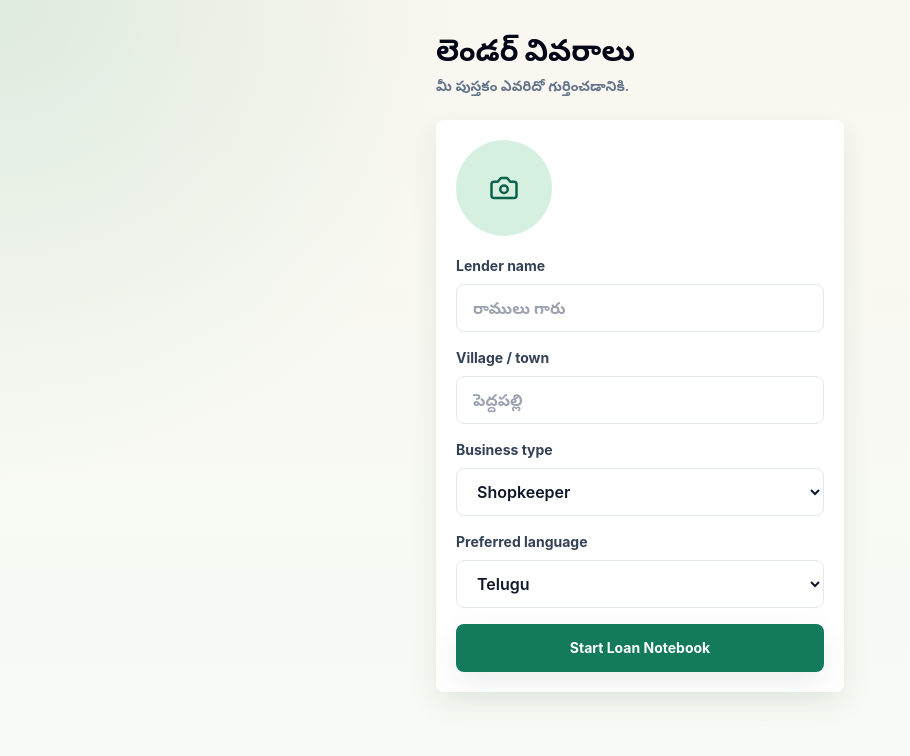
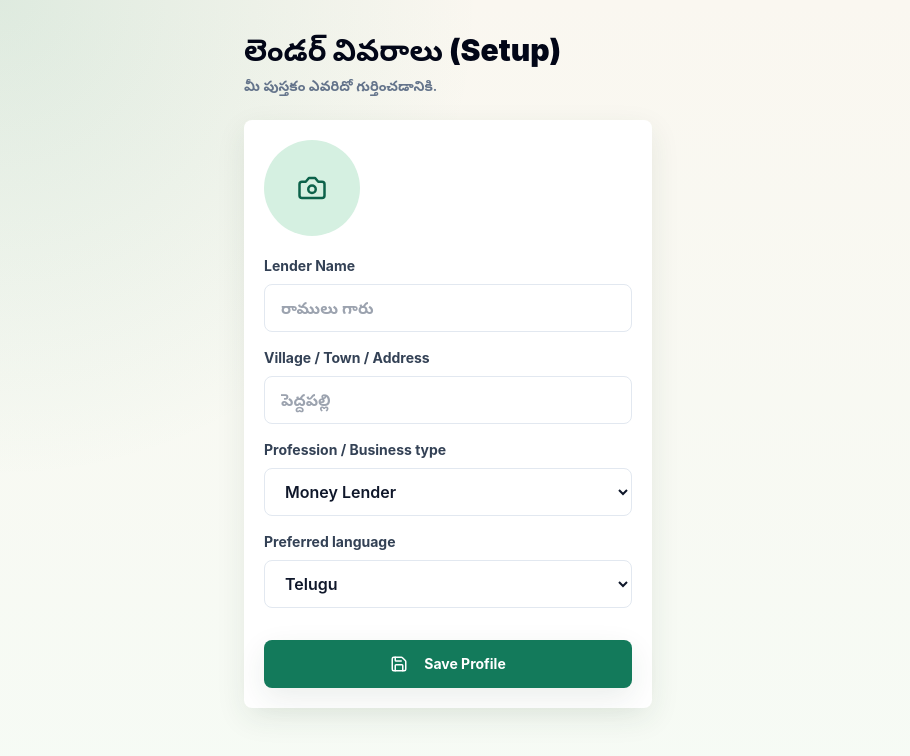
Before and after one commit to Dileepmamidi/runa-mitra, a React (Vite) app: page /profile-setup in a window 1280 px wide. Shown: the top 756 px of the page, without its empty margins (0-910 px from the left). Built offline with nearby package versions, Linux system fonts and the light colour scheme; no server answers; the database is empty; sample sign-in values are in the browser's storage.

Commit message:
fix: render signature images in agreement print view and allow lender to edit profile info and photo

```diff
--- a/src/pages/AgreementGeneration.jsx
+++ b/src/pages/AgreementGeneration.jsx
@@ -158,7 +158,11 @@ export function AgreementGeneration() {
             <div className="mt-16 grid grid-cols-2 gap-8 pt-8">
               <div className="text-center">
                 <div className="h-24 flex items-end justify-center border-b-2 border-slate-300 mb-2 pb-2">
-                  {borrowerSignFile && <span className="text-slate-400 italic">Signature digitally attached</span>}
+                  {borrowerSignFile ? (
+                    <img src={URL.createObjectURL(borrowerSignFile)} alt="Borrower Signature" className="max-h-20 object-contain" />
+                  ) : (
+                    <span className="text-slate-400 italic">Signature digitally attached</span>
+                  )}
                 </div>
                 <p className="font-bold">{language === "Telugu" ? "అప్పుదారు సంతకం" : "Borrower Signature"}</p>
                 <p className="text-sm">{selectedBorrower.name}</p>
@@ -166,7 +170,11 @@ export function AgreementGeneration() {
 
               <div className="text-center">
                 <div className="h-24 flex items-end justify-center border-b-2 border-slate-300 mb-2 pb-2">
-                  {lenderSignFile && <span className="text-slate-400 italic">Signature digitally attached</span>}
+                  {lenderSignFile ? (
+                    <img src={URL.createObjectURL(lenderSignFile)} alt="Lender Signature" className="max-h-20 object-contain" />
+                  ) : (
+                    <span className="text-slate-400 italic">Signature digitally attached</span>
+                  )}
                 </div>
                 <p className="font-bold">{language === "Telugu" ? "లెంట్దారు సంతకం" : "Lender Signature"}</p>
               </div>
--- a/src/pages/Profile.jsx
+++ b/src/pages/Profile.jsx
@@ -28,13 +28,18 @@ export function Profile() {
     <div className="mx-auto max-w-2xl md:ml-56">
       <Card>
         <div className="flex items-center gap-4">
-          <div className="flex h-20 w-20 items-center justify-center rounded-full bg-leaf-100 text-2xl font-black text-leaf-700">
-            {initials}
+          <div className="flex h-20 w-20 shrink-0 overflow-hidden items-center justify-center rounded-full bg-leaf-100 text-2xl font-black text-leaf-700">
+            {lender.photoUrl ? (
+              <img src={lender.photoUrl} alt="Profile" className="h-full w-full object-cover" />
+            ) : initials}
           </div>
-          <div>
+          <div className="flex-1">
             <h1 className="text-2xl font-black">{lender.name || user?.phoneNumber || "Lender"}</h1>
             <p className="font-semibold text-slate-500">{lender.village} · {lender.businessType}</p>
           </div>
+          <Link to="/profile-setup" className="rounded-full bg-slate-100 p-2 text-slate-600 hover:bg-slate-200">
+            <Settings size={20} />
+          </Link>
         </div>
       </Card>
 
--- a/src/pages/ProfileSetup.jsx
+++ b/src/pages/ProfileSetup.jsx
@@ -1,36 +1,135 @@
+import { useState, useEffect } from "react";
 import { useNavigate } from "react-router-dom";
-import { Camera } from "lucide-react";
+import { Camera, Save } from "lucide-react";
 import { ActionButton } from "../components/ActionButton";
 import { Field, SelectInput, TextInput } from "../components/FormControls";
+import { useApp } from "../context/AppContext";
+import { saveUserProfile, uploadEvidence } from "../services/firebaseService";
 
 export function ProfileSetup() {
   const navigate = useNavigate();
+  const { user, lender, refreshData } = useApp();
+
+  const [formData, setFormData] = useState({
+    name: "",
+    village: "",
+    businessType: "Money Lender",
+    preferredLanguage: "Telugu"
+  });
+  const [photoFile, setPhotoFile] = useState(null);
+
+  const [loading, setLoading] = useState(false);
+  const [error, setError] = useState("");
+
+  useEffect(() => {
+    // If the lender object is already populated, fill the form
+    if (lender.name) {
+      setFormData({
+        name: lender.name,
+        village: lender.village || "",
+        businessType: lender.businessType || "Money Lender",
+        preferredLanguage: lender.preferredLanguage || "Telugu"
+      });
+    }
+  }, [lender]);
+
+  const handleChange = (e) => {
+    const { name, value } = e.target;
+    setFormData(prev => ({ ...prev, [name]: value }));
+  };
+
+  const handleSave = async () => {
+    if (!user) return;
+    setError("");
+
+    if (!formData.name) {
+      return setError("Name is required.");
+    }
+
+    try {
+      setLoading(true);
+
+      let photoUrl = lender.photoUrl || "";
+      if (photoFile) {
+        photoUrl = await uploadEvidence(user.uid, photoFile, ["profile"]);
+      }
+
+      await saveUserProfile(user.uid, {
+        ...formData,
+        photoUrl
+      });
+
+      await refreshData();
+      navigate("/home");
+
+    } catch (err) {
+      console.error(err);
+      setError("Failed to save profile.");
+    } finally {
+      setLoading(false);
+    }
+  };
+
+  const previewUrl = photoFile ? URL.createObjectURL(photoFile) : lender.photoUrl;
+
   return (
-    <main className="mx-auto min-h-screen max-w-md px-5 py-8">
-      <h1 className="text-3xl font-black text-slate-950">లెండర్ వివరాలు</h1>
-      <p className="mt-2 text-sm font-semibold text-slate-500">మీ పుస్తకం ఎవరిదో గుర్తించడానికి.</p>
+    <main className="mx-auto min-h-screen max-w-md px-5 py-8 md:ml-56">
+      <h1 className="text-3xl font-black text-slate-950">
+        {lender.name ? "Edit Profile" : "లెండర్ వివరాలు (Setup)"}
+      </h1>
+      <p className="mt-2 text-sm font-semibold text-slate-500">
+        {lender.name ? "Update your personal and business details." : "మీ పుస్తకం ఎవరిదో గుర్తించడానికి."}
+      </p>
+
+      {error && <div className="mt-4 rounded-[6px] bg-red-50 p-3 text-sm font-bold text-red-600">{error}</div>}
+
       <div className="mt-6 rounded-[8px] bg-white p-5 shadow-soft">
-        <button className="mb-5 flex h-24 w-24 items-center justify-center rounded-full bg-leaf-100 text-leaf-700">
-          <Camera size={30} />
-        </button>
+        <label className="mb-5 flex h-24 w-24 cursor-pointer items-center justify-center overflow-hidden rounded-full bg-leaf-100 text-leaf-700 relative group">
+          {previewUrl ? (
+            <img src={previewUrl} alt="Profile" className="h-full w-full object-cover" />
+          ) : (
+            <Camera size={30} />
+          )}
+          <div className="absolute inset-0 bg-black/20 hidden group-hover:flex items-center justify-center text-white">
+            <Camera size={24} />
+          </div>
+          <input
+            type="file"
+            accept="image/*"
+            className="hidden"
+            onChange={e => setPhotoFile(e.target.files[0])}
+          />
+        </label>
+
         <div className="grid gap-4">
-          <Field label="Lender name"><TextInput placeholder="రాములు గారు" /></Field>
-          <Field label="Village / town"><TextInput placeholder="పెద్దపల్లి" /></Field>
-          <Field label="Business type">
-            <SelectInput defaultValue="Shopkeeper">
+          <Field label="Lender Name">
+            <TextInput name="name" value={formData.name} onChange={handleChange} placeholder="రాములు గారు" />
+          </Field>
+
+          <Field label="Village / Town / Address">
+            <TextInput name="village" value={formData.village} onChange={handleChange} placeholder="పెద్దపల్లి" />
+          </Field>
+
+          <Field label="Profession / Business type">
+            <SelectInput name="businessType" value={formData.businessType} onChange={handleChange}>
               <option>Farmer</option>
               <option>Shopkeeper</option>
               <option>Small finance provider</option>
               <option>Personal lender</option>
+              <option>Money Lender</option>
             </SelectInput>
           </Field>
+
           <Field label="Preferred language">
-            <SelectInput defaultValue="Telugu">
+            <SelectInput name="preferredLanguage" value={formData.preferredLanguage} onChange={handleChange}>
               <option>Telugu</option>
               <option>English</option>
             </SelectInput>
           </Field>
-          <ActionButton onClick={() => navigate("/home")}>Start Loan Notebook</ActionButton>
+
+          <ActionButton onClick={handleSave} disabled={loading} className="mt-4">
+            {loading ? "Saving..." : <><Save size={18} className="mr-2" /> Save Profile</>}
+          </ActionButton>
         </div>
       </div>
     </main>
```
